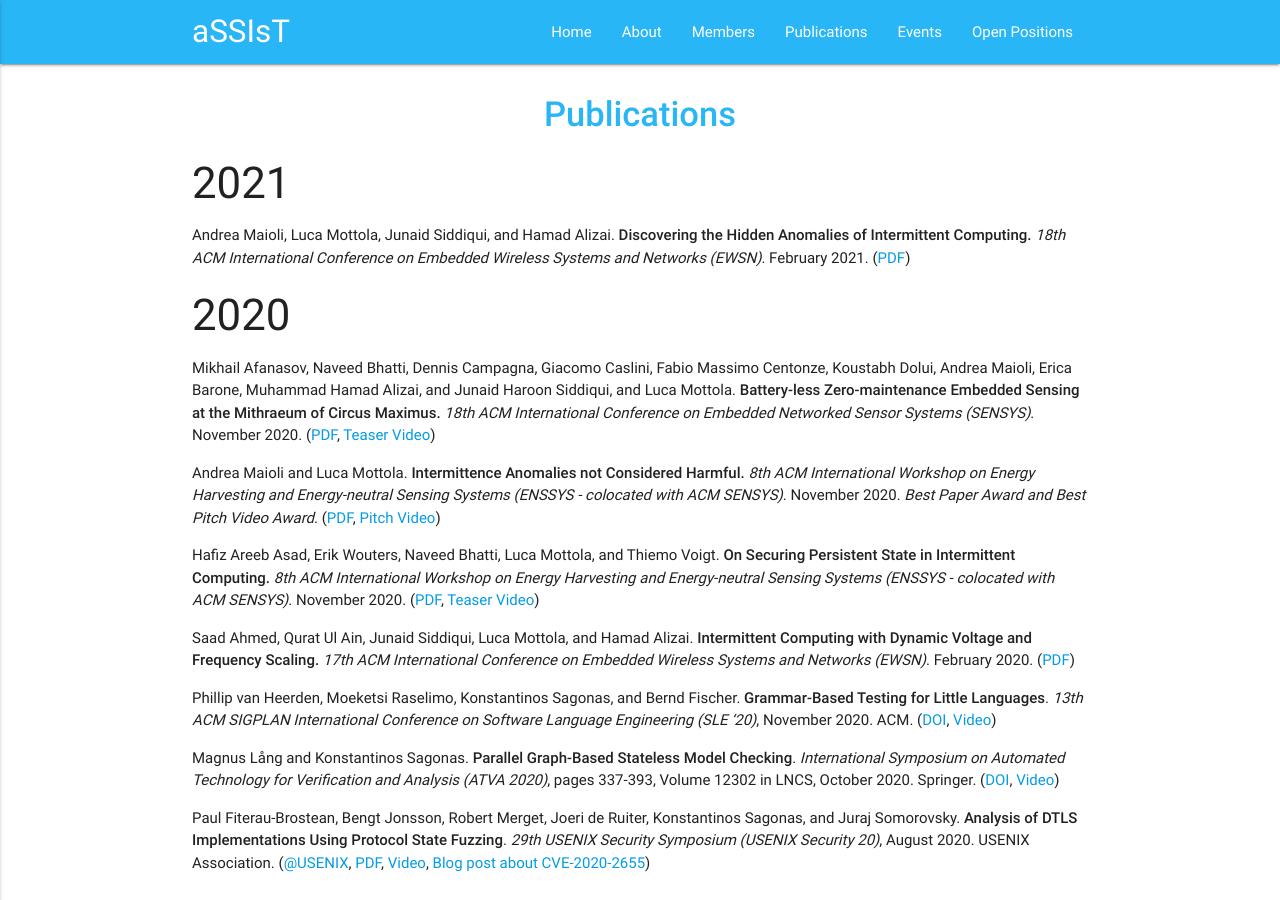
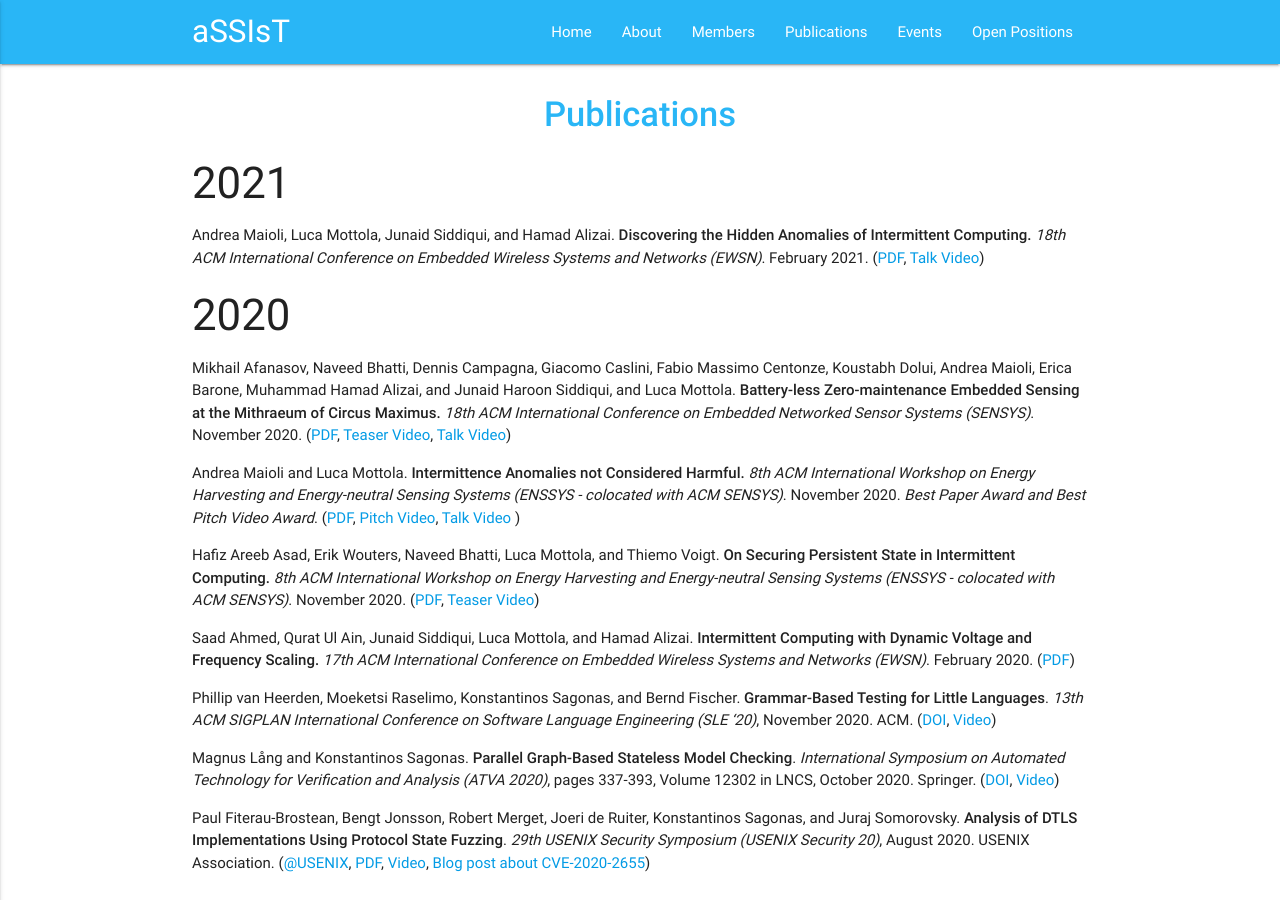
Before and after one commit to assist-project/assist-project.github.io, a Jekyll site: the page built from 03-publications.md, in a window 1280 px wide and 900 px high. Built offline with Jekyll 4.4.1, drawn with Linux system fonts in a browser that asks for light colours.

Commit message:
Update 03-publications.md
Added various video links

```diff
--- a/03-publications.md
+++ b/03-publications.md
@@ -6,21 +6,24 @@ permalink: /publications/
 
 ### 2021
 
-- Andrea Maioli, Luca Mottola, Junaid Siddiqui, and Hamad Alizai. **Discovering the Hidden Anomalies of Intermittent Computing.** _18th ACM International Conference on Embedded Wireless Systems and Networks (EWSN)_. February 2021. ([PDF][maioli/ewsn21discovering])
+- Andrea Maioli, Luca Mottola, Junaid Siddiqui, and Hamad Alizai. **Discovering the Hidden Anomalies of Intermittent Computing.** _18th ACM International Conference on Embedded Wireless Systems and Networks (EWSN)_. February 2021. ([PDF][maioli/ewsn21discovering], [Talk Video][Video@EWSN21])
 
   [maioli/ewsn21discovering]: https://mottola.faculty.polimi.it/papers/maioli21discovering.pdf "Preprint"
+  [Video@EWSN21]: https://youtu.be/5s-RlFdFkY4
 
 ### 2020
 
-- Mikhail Afanasov, Naveed Bhatti, Dennis Campagna, Giacomo Caslini, Fabio Massimo Centonze, Koustabh Dolui, Andrea Maioli, Erica Barone, Muhammad Hamad Alizai, and Junaid Haroon Siddiqui, and Luca Mottola. **Battery-less Zero-maintenance Embedded Sensing at the Mithraeum of Circus Maximus.** _18th ACM International Conference on Embedded Networked Sensor Systems (SENSYS)_. November 2020. ([PDF][afanasov/sensys20deployment], [Teaser Video][Video@SENSYS20])
+- Mikhail Afanasov, Naveed Bhatti, Dennis Campagna, Giacomo Caslini, Fabio Massimo Centonze, Koustabh Dolui, Andrea Maioli, Erica Barone, Muhammad Hamad Alizai, and Junaid Haroon Siddiqui, and Luca Mottola. **Battery-less Zero-maintenance Embedded Sensing at the Mithraeum of Circus Maximus.** _18th ACM International Conference on Embedded Networked Sensor Systems (SENSYS)_. November 2020. ([PDF][afanasov/sensys20deployment], [Teaser Video][Video@SENSYS20Teaser], [Talk Video][Video@SENSYS20Talk])
 
   [afanasov/sensys20deployment]: https://mottola.faculty.polimi.it/papers/afanasov20batteryless.pdf "Preprint"
-  [Video@SENSYS20]: https://youtu.be/RpKsXLTlnxU
+  [Video@SENSYS20Teaser]: https://youtu.be/RpKsXLTlnxU
+  [Video@SENSYS20Talk]: https://youtu.be/Kx7BON03AZ4
 
-- Andrea Maioli and Luca Mottola. **Intermittence Anomalies not Considered Harmful.** _8th ACM International Workshop on Energy Harvesting and Energy-neutral Sensing Systems (ENSSYS - colocated with ACM SENSYS)_. November 2020. _Best Paper Award and Best Pitch Video Award_. ([PDF][maioli/enssys20intermittence], [Pitch Video][Video@ENSSYS20b])
+- Andrea Maioli and Luca Mottola. **Intermittence Anomalies not Considered Harmful.** _8th ACM International Workshop on Energy Harvesting and Energy-neutral Sensing Systems (ENSSYS - colocated with ACM SENSYS)_. November 2020. _Best Paper Award and Best Pitch Video Award_. ([PDF][maioli/enssys20intermittence], [Pitch Video][Video@ENSSYS20bPitch], [Talk Video][Video@ENSSYS20bTalk] )
 
   [maioli/enssys20intermittence]: https://mottola.faculty.polimi.it/papers/maioli20intermittence.pdf "Preprint"
-  [Video@ENSSYS20b]: https://youtu.be/mHLRyG54I6w
+  [Video@ENSSYS20bPitch]: https://youtu.be/mHLRyG54I6w
+  [Video@ENSSYS20bTalk]: https://youtu.be/Yb1KlyzqWMk
 
 - Hafiz Areeb Asad, Erik Wouters, Naveed Bhatti, Luca Mottola, and Thiemo Voigt. **On Securing Persistent State in Intermittent Computing.** _8th ACM International Workshop on Energy Harvesting and Energy-neutral Sensing Systems (ENSSYS - colocated with ACM SENSYS)_. November 2020. ([PDF][asad/enssys20secure], [Teaser Video][Video@ENSSYS20a])
 
```
